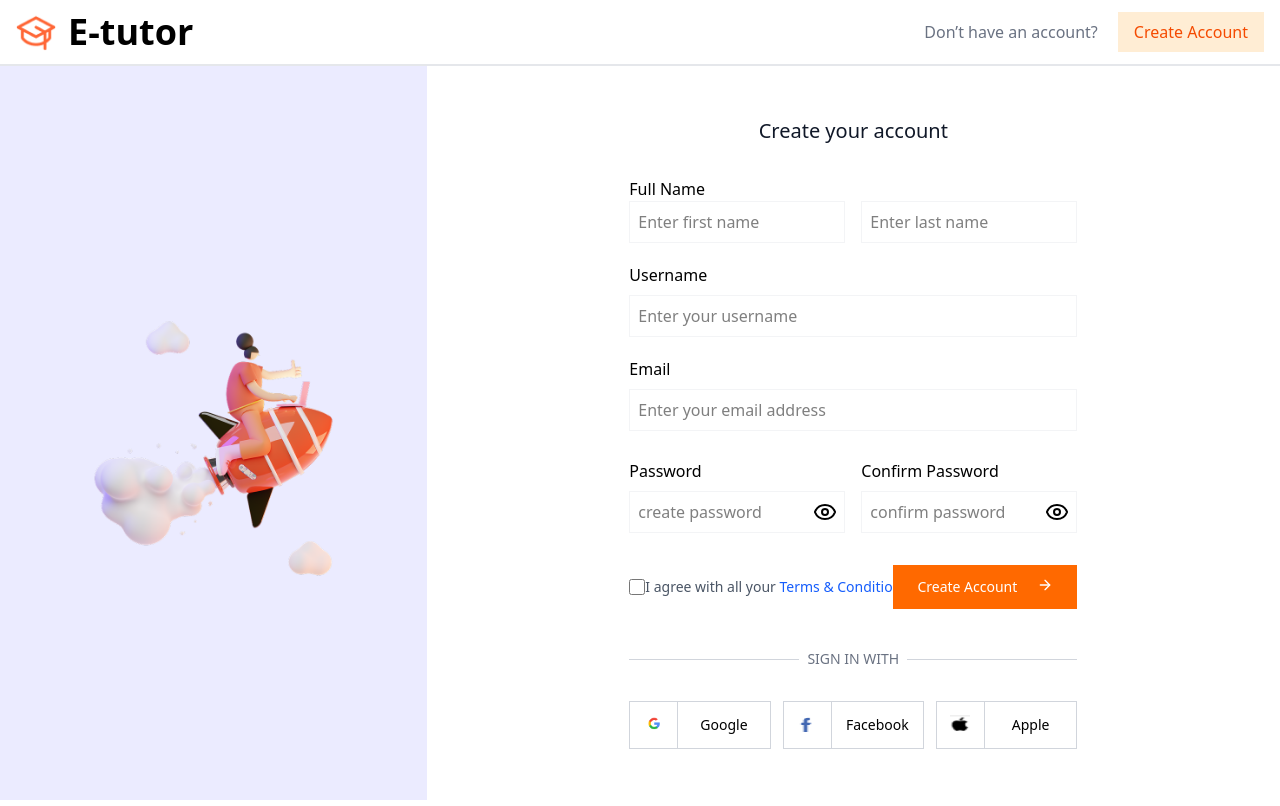
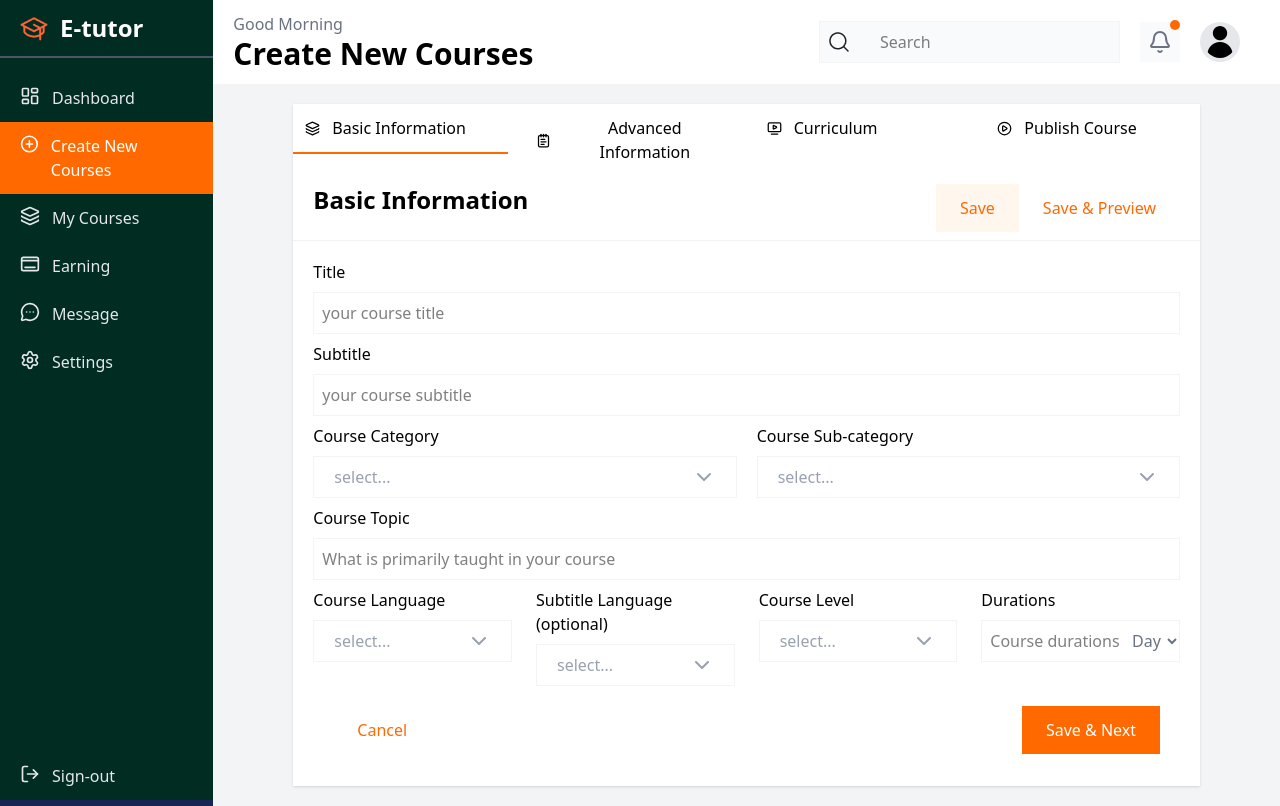
Before and after one commit to LEARNING-MANGMENT-SYSTEM/LMS-website, a React (Vite) app in the folder frontend/: page /instructor/createNewCourses in a window 1280 px wide. Built offline with nearby package versions, Linux system fonts and the light colour scheme.

Commit message:
create input with select component

```diff
--- a/frontend/src/App.tsx
+++ b/frontend/src/App.tsx
@@ -9,9 +9,9 @@ function App() {
 
   return (
     <>
-      {/* <RouterProvider router={routes} /> */}
+      <RouterProvider router={routes} />
   {/* <SignIn/> */}
-      <SignUp/>
+      {/* <SignUp/> */}
     </>
   );
 }
--- a/frontend/src/components/CourseSteps/BasicForm/data.tsx
+++ b/frontend/src/components/CourseSteps/BasicForm/data.tsx
@@ -170,6 +170,9 @@ export const courseLevels: string[] = [
 
 
 export const courseDurations: string[] = [
+  "Day",
+  "week",
+  "Month",
   "Less than 1 hour",
   "1–3 hours",
   "3–6 hours",
--- a/frontend/src/components/CourseSteps/BasicForm/index.tsx
+++ b/frontend/src/components/CourseSteps/BasicForm/index.tsx
@@ -2,116 +2,145 @@ import { useState } from "react";
 import Button from "../../UI/Button";
 import Input from "../../UI/Input";
 import Select from "../../UI/Select";
-import { courseCategories, courseDurations, courseLanguages, courseSubCategories, subtitleLanguages } from "./data";
+import {
+  courseCategories,
+  courseDurations,
+  courseLanguages,
+  courseSubCategories,
+  subtitleLanguages,
+} from "./data";
 import { defaultValues, type props } from "./props";
 import { useNavigate } from "react-router-dom";
+import InputWithSelect from "../../UI/InputWithSelect/Index";
 
+const BasicForm = ({ initialValues = defaultValues }: props) => {
+  const [title, setTitle] = useState(initialValues.title);
+  const [subtitle, setSubTitle] = useState(initialValues.subtitle);
+  const [courseTopic, setCourseTopic] = useState(initialValues.courseTopic);
+  const [courseCategory, setCourseCategory] = useState(
+    initialValues.courseCategory
+  );
+  const [courseSubCategory, setSubCourseCategory] = useState(
+    initialValues.courseSubCategory
+  );
+  const [courseLanguage, setCourseLanguage] = useState(
+    initialValues.courseLanguage
+  );
+  const [subtitleLanguage, setSubtitltLanguage] = useState(
+    initialValues.subtitleLanguage
+  );
+  const [courseLevel, setCourseLevel] = useState(initialValues.courseLevel);
+  const [duration, setDuration] = useState(initialValues.duration);
+  const navigate = useNavigate();
 
-
-const BasicForm = ({initialValues=defaultValues}:props) => {
-  const [title,setTitle]=useState(initialValues.title)
-  const [subtitle,setSubTitle]=useState(initialValues.subtitle)
-  const [courseTopic,setCourseTopic]=useState(initialValues.courseTopic)
-  const [courseCategory,setCourseCategory]=useState(initialValues.courseCategory)
-  const [courseSubCategory,setSubCourseCategory]=useState(initialValues.courseSubCategory)
-  const [courseLanguage,setCourseLanguage]=useState(initialValues.courseLanguage)
-  const [subtitleLanguage, setSubtitltLanguage]=useState(initialValues.subtitleLanguage)
-  const [courseLevel,setCourseLevel]=useState(initialValues.courseLevel)
-  const[duration,setDuration]=useState(initialValues.duration)
-  const navigate=useNavigate()
-
-
-
-  const handleSubmit=(e:React.FormEvent<EventTarget>)=>{
+  const handleSubmit = (e: React.FormEvent<EventTarget>) => {
     e.preventDefault();
-      console.log(title,subtitle,courseTopic,courseCategory,courseLevel,
-      courseSubCategory,duration,subtitleLanguage,courseLanguage);
-      navigate("/instructor/createNewCourses/advancedInfo")
-
-  }
-  const handleDelete=()=>{
-    setTitle("")
-    setSubTitle("")
-    setCourseTopic("")
-    setCourseCategory("")
-    setSubCourseCategory("")
-    setCourseLanguage("")
-    setSubtitltLanguage("")
-    setCourseLevel("")
-    setDuration("")
-  }
-
+    console.log(
+      title,
+      subtitle,
+      courseTopic,
+      courseCategory,
+      courseLevel,
+      courseSubCategory,
+      duration,
+      subtitleLanguage,
+      courseLanguage
+    );
+    navigate("/instructor/createNewCourses/advancedInfo");
+  };
+  const handleDelete = () => {
+    setTitle("");
+    setSubTitle("");
+    setCourseTopic("");
+    setCourseCategory("");
+    setSubCourseCategory("");
+    setCourseLanguage("");
+    setSubtitltLanguage("");
+    setCourseLevel("");
+    setDuration("");
+  };
 
   return (
     <>
       <form onSubmit={handleSubmit}>
-
-        <Input label="Title" placeholder="your course title" onChange={(e)=>setTitle(e.target.value)} value={title} />
-        <Input label="Subtitle" placeholder="your course subtitle" onChange={(e)=>setSubTitle(e.target.value)} value={subtitle}/>
+        <Input
+          label="Title"
+          placeholder="your course title"
+          onChange={(e) => setTitle(e.target.value)}
+          value={title}
+        />
+        <Input
+          label="Subtitle"
+          placeholder="your course subtitle"
+          onChange={(e) => setSubTitle(e.target.value)}
+          value={subtitle}
+        />
 
         <div className="grid md:grid-cols-2 grid-cols-1 gap-5">
           <Select
             label="Course Category"
             options={courseCategories}
             containerStyle="w-full "
-            handleChange={(category)=>setCourseCategory(category)}
+            handleChange={(category) => setCourseCategory(category)}
             selectedValue={courseCategory}
-
           />
           <Select
             label="Course Sub-category"
             options={courseSubCategories}
             containerStyle="w-full"
-            handleChange={(subCategory)=>setSubCourseCategory(subCategory)}
+            handleChange={(subCategory) => setSubCourseCategory(subCategory)}
             selectedValue={courseSubCategory}
           />
         </div>
 
-
         <Input
           label="Course Topic"
           placeholder="What is primarily taught in your course"
-          onChange={(e)=>setCourseTopic(e.target.value)}
+          onChange={(e) => setCourseTopic(e.target.value)}
           value={courseTopic}
         />
 
-
-
-        <div className="grid md:grid-cols-4 grid-cols-1 gap-6">
+        <div className="grid lg:grid-cols-4 md:grid-cols-2 grid-cols-1 gap-6">
           <Select
             label="Course Language"
             options={courseLanguages}
             containerStyle="w-full "
-            handleChange={(language)=>setCourseLanguage(language)}
+            handleChange={(language) => setCourseLanguage(language)}
             selectedValue={courseLanguage}
           />
           <Select
             label="Subtitle Language (optional)"
             options={subtitleLanguages}
             containerStyle="w-full"
-            handleChange={(sublanguage)=>setSubtitltLanguage(sublanguage)}
+            handleChange={(sublanguage) => setSubtitltLanguage(sublanguage)}
             selectedValue={subtitleLanguage}
           />
           <Select
             label="Course Level"
             options={courseCategories}
             containerStyle="w-full"
-            handleChange={(level)=>setCourseLevel(level)}
+            handleChange={(level) => setCourseLevel(level)}
             selectedValue={courseLevel}
           />
-          <Select
+          <InputWithSelect
             label="Durations"
+            countainerStyle="w-full"
+            placeholder="Course durations"
+            selectProps={{
+              value: duration,
+              onChange: (e) => setDuration(e.target.value),
+            }}
             options={courseDurations}
-            containerStyle="w-full"
-            placeholder="Course durations"
-            handleChange={(duration)=>setDuration(duration)}
-            selectedValue={duration}
           />
         </div>
 
         <div className="flex justify-between p-5">
-          <Button variant={"text"} onclick={handleDelete} >Cancel</Button>
-          <Button variant={"primary"} type="submit" >Save & Next</Button>
+          <Button variant={"text"} onclick={handleDelete}>
+            Cancel
+          </Button>
+          <Button variant={"primary"} type="submit">
+            Save & Next
+          </Button>
         </div>
       </form>
     </>
--- a/frontend/src/components/UI/Input/index.tsx
+++ b/frontend/src/components/UI/Input/index.tsx
@@ -22,8 +22,8 @@ const Input = ({
   else
     inputStyle +=
       "border-gray-100 hover:border-[3px] hover:border-orange-100 focus:border-orange-500 focus:border-[1px]";
-  if (leftIcon) inputStyle += " pl-10";
-  if (rightIcon) inputStyle += " pr-10";
+  if (leftIcon) inputStyle += " pl-15";
+  if (rightIcon) inputStyle += " pr-15";
 
   console.log(error, success, inputStyle);
   return (
--- /dev/null
+++ b/frontend/src/components/UI/InputWithSelect/Index.tsx
@@ -0,0 +1,25 @@
+import Input from '../Input'
+import type { InputProps } from '../Input/props'
+
+type InputWithSelectProps = InputProps & {
+  options?: string[];
+  selectProps?: React.SelectHTMLAttributes<HTMLSelectElement>;
+};
+
+function InputWithSelect({ options = ["Day", "Month", "Week"], selectProps, ...props }: InputWithSelectProps) {
+  return (
+    <Input
+      {...props}
+
+      rightIcon={
+        <select {...selectProps} className='h-full outline-0 absolute right-0 max-w-13 text-gray-500 '>
+          {options.map((opt) => (
+            <option key={opt}>{opt}</option>
+          ))}
+        </select>
+      }
+    />
+  );
+}
+
+export default InputWithSelect
--- a/frontend/src/components/UI/Select/index.tsx
+++ b/frontend/src/components/UI/Select/index.tsx
@@ -34,7 +34,7 @@ const Select = ({
       <div className={` relative inline-block ${containerStyle}`}>
         {label && <label className="my-2 block">{label}</label>}
         <button
-          className={`border-2 border-gray-200 flex px-5 py-2 justify-between w-full ${
+          className={`border-1 border-gray-100 flex px-5 py-2 justify-between w-full ${
             placeholder ? "text-gray-400" : ""
           }`}
           onClick={toggleOpen}
```
